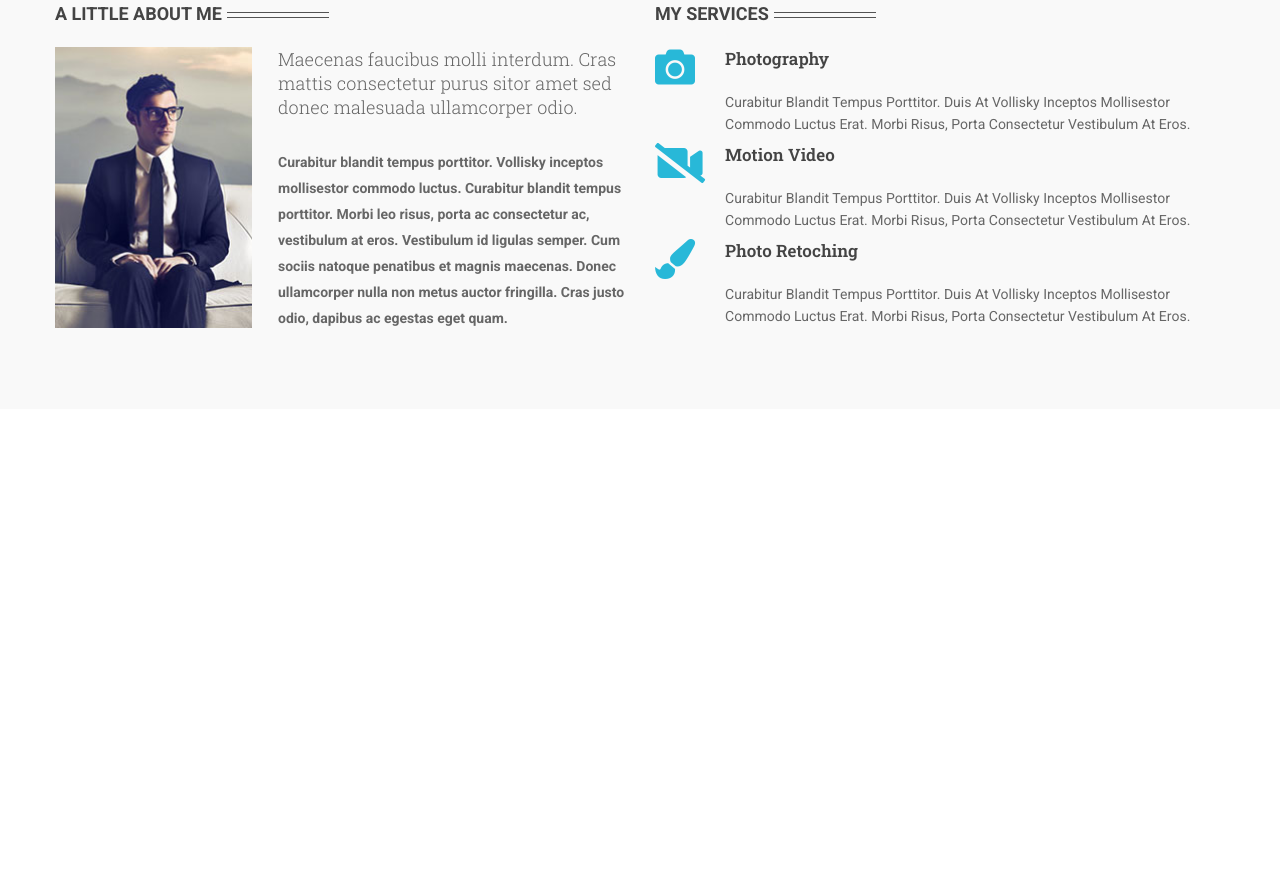
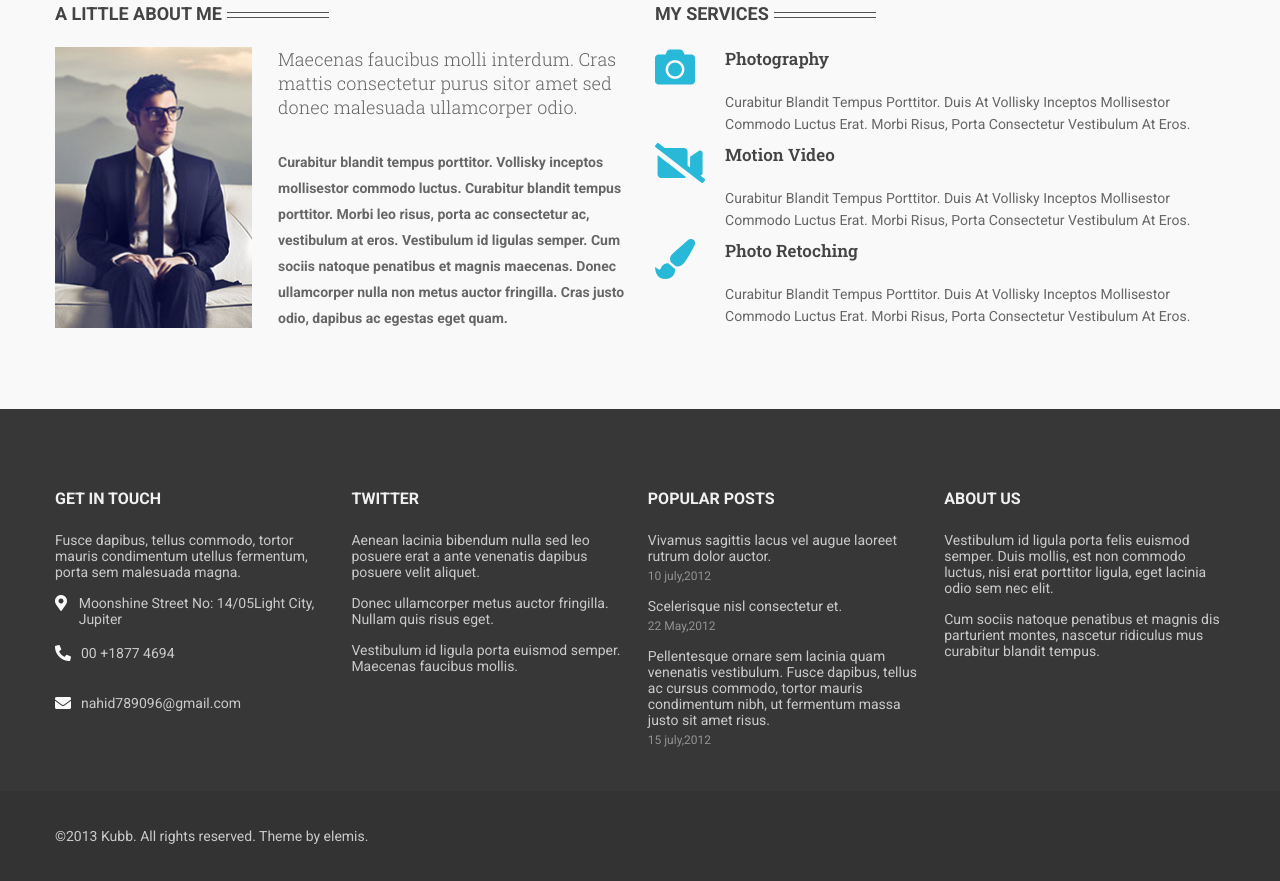
Before and after one commit to Nahid-islam7890/kubb, a plain HTML site: page index.html in a window 1280 px wide. Shown: the part 2754-3635 px from the top of the page. Before the commit the page ends 3163 px from the top, so only its background shows below. Drawn offline with Linux system fonts and the light colour scheme.

Commit message:
footer-section add

```diff
--- a/css/style.css
+++ b/css/style.css
@@ -634,3 +634,83 @@ hero-section start
 /*===========
 about-section
 ========== */
+/*===========
+footer-section start
+========== */
+#footer-bg{
+    width:100%;
+    height: 222px;
+    padding:80px 0;
+    background: #373737;
+}
+#footer-bg .footer{
+    height: 100%;
+    display: flex;
+    justify-content: space-between;
+}
+#footer-bg .footer .footer-item{
+    width: 24%;
+    height: 100%;
+}
+#footer-bg .footer .footer-item h4{
+    font-size: 16px;
+    font-family: var(--mf);
+    color: #f0f0f0;
+    padding-bottom: 24px;
+    font-weight:600;
+    text-transform:uppercase;
+}
+#footer-bg .footer .footer-item p{
+    font-family: var(--mf);
+    font-size: 14px;
+    font-weight:400;
+    color:#cacaca;
+    padding-bottom:15px;
+}
+#footer-bg .footer .footer-item p span{
+    display: block;
+    font-size: 12px;
+    color: #929292;
+    font-weight: 400;
+    padding-top: 5px;
+}
+#footer-bg .footer .footer-item .footer-content{
+    display: flex;
+    height: 38px;
+    width: 100%;
+    padding-bottom: 12px;
+}
+#footer-bg .footer .footer-item .footer-content .location{
+    width: 26px;
+    box-sizing: border-box;
+    height: 100%;
+
+}
+#footer-bg .footer .footer-item .footer-content .location i{
+    color: #f9f9f9;
+
+}
+#footer-bg .footer .footer-item .footer-content .location .address{
+    width: 178px;
+    height: 26px;
+}
+#footer-bg .footer .footer-item .footer-content .location .address p{
+
+}
+#copy-section{
+    height: 90px;
+    width: 100%;
+    background: #333333;
+}
+#copy-section .copy{
+    display: flex;
+    align-items: center;
+
+}
+#copy-section .copy p{
+    line-height: 90px;
+    font-family: var(--mf);
+    font-size: 14px;
+    color: #cacaca;
+}
+/*============footer and========= */
--- a/index.html
+++ b/index.html
@@ -231,5 +231,62 @@
             </div>
         </div>
     </section>
+    <!--------about-section and------>
+    <!--------footer-section start------>
+    <footer id="footer-bg">
+        <div class="container footer">
+            <div class="footer-item">
+                <h4>get in touch</h4>
+                <p>Fusce dapibus, tellus commodo, tortor mauris condimentum utellus fermentum, porta sem malesuada magna. </p>
+                <div class="footer-content">
+                    <div class="location">
+                        <i class="fas fa-map-marker-alt"></i>
+                    </div>
+                    <div class="address">
+                        <p>Moonshine Street No: 14/05Light City, Jupiter</p>
+                    </div>
+                </div>
+                <div class="footer-content">
+                    <div class="location">
+                        <i class="fas fa-phone-alt"></i>
+                    </div>
+                    <div class="address">
+                        <p>00&nbsp;+1877&nbsp;4694</p>
+                    </div>
+                </div>
+                <div class="footer-content">
+                    <div class="location">
+                        <i class="fas fa-envelope"></i>
+                    </div>
+                    <div class="address">
+                        <p>nahid789096@gmail.com</p>
+                    </div>
+                </div>
+            </div>
+            <div class="footer-item">
+                <h4>Twitter</h4>
+                <p>Aenean lacinia bibendum nulla sed leo posuere erat a ante venenatis dapibus posuere velit aliquet.</p>
+                <p>Donec ullamcorper metus auctor fringilla. Nullam quis risus eget.</p>
+                <p>Vestibulum id ligula porta  euismod semper. Maecenas faucibus mollis.</p>
+            </div>
+            <div class="footer-item">
+                <h4>Popular Posts</h4>
+                <p>Vivamus sagittis lacus vel augue laoreet rutrum dolor auctor.<span>10 july,2012</span></p>
+                <p>Scelerisque nisl consectetur et.<span>22 May,2012</span></p>
+                <p>Pellentesque ornare sem lacinia quam venenatis vestibulum. Fusce dapibus, tellus ac cursus commodo, tortor mauris condimentum nibh, ut fermentum massa justo sit amet risus.<span>15 july,2012</span></p>
+            </div>
+            <div class="footer-item">
+                <h4>About us</h4>
+                <p>Vestibulum id ligula porta felis euismod semper. Duis mollis, est non commodo luctus, nisi erat porttitor ligula, eget lacinia odio sem nec elit. </p>
+                <p>Cum sociis natoque penatibus et magnis dis parturient montes, nascetur ridiculus mus curabitur blandit tempus. </p>
+            </div>
+        </div>
+    </footer>
+    <div id="copy-section">
+        <div class="container copy">
+            <p> &copy;2013 Kubb. All rights reserved. Theme by elemis.</p>
+        </div>
+    </div>
+    <!----footer and-->
 </body>
 </html>
```
